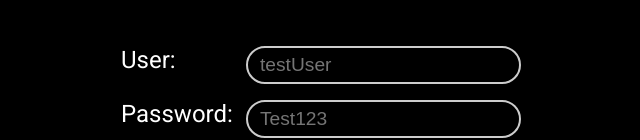
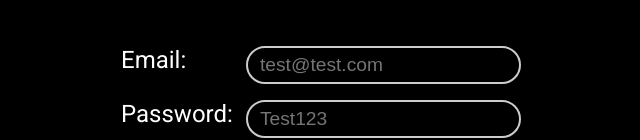
Before and after one commit to olivercastroteran/spotify-clone, a React (Create React App) app: page / in a window 1280 px wide. Shown: the part 363-503 px from the top of the page, without its empty margins (319-959 px from the left). Built offline with nearby package versions, Linux system fonts and the light colour scheme.

Commit message:
login with email and password functionality implemented

```diff
--- a/package.json
+++ b/package.json
@@ -6,6 +6,7 @@
     "@testing-library/jest-dom": "^5.11.5",
     "@testing-library/react": "^11.1.0",
     "@testing-library/user-event": "^12.1.10",
+    "firebase": "^8.0.0",
     "node-sass": "^4.14.1",
     "react": "^17.0.1",
     "react-dom": "^17.0.1",
--- a/src/App.js
+++ b/src/App.js
@@ -1,12 +1,12 @@
-import { useState } from 'react';
 import './App.scss';
 import { BrowserRouter, Switch, Route } from 'react-router-dom';
 import { Login, Home, Favorites, User, NotFound } from './views';
 import Sidebar from './components/sidebar/Sidebar';
 import Player from './components/player/Player';
+import { useSelector } from 'react-redux';
 
 function App() {
-  const [isLoggedIn] = useState(false);
+  const isLoggedIn = useSelector((state) => state.auth.isLoggedIn);
 
   if (!isLoggedIn) {
     return <Login />;
--- a/src/index.js
+++ b/src/index.js
@@ -2,12 +2,22 @@ import React from 'react';
 import ReactDOM from 'react-dom';
 import './index.scss';
 import App from './App';
+import { createStore } from 'redux';
+import { Provider } from 'react-redux';
 import reportWebVitals from './reportWebVitals';
+import rootReducer from './store/reducers/rootReducer';
+
+const store = createStore(
+  rootReducer,
+  window.__REDUX_DEVTOOLS_EXTENSION__ && window.__REDUX_DEVTOOLS_EXTENSION__()
+);
 
 ReactDOM.render(
-  <React.StrictMode>
-    <App />
-  </React.StrictMode>,
+  <Provider store={store}>
+    <React.StrictMode>
+      <App />
+    </React.StrictMode>
+  </Provider>,
   document.getElementById('root')
 );
 
--- /dev/null
+++ b/src/store/actions/authActions.js
@@ -0,0 +1,6 @@
+export const loginAction = (isValid) => {
+  return {
+    type: 'LOGIN_USER',
+    payload: isValid,
+  };
+};
--- /dev/null
+++ b/src/store/reducers/authReducer.js
@@ -0,0 +1,15 @@
+const initState = {
+  isLoggedIn: false,
+};
+
+export const authReducer = (state = initState, action) => {
+  switch (action.type) {
+    case 'LOGIN_USER':
+      return {
+        ...state,
+        isLoggedIn: action.payload,
+      };
+    default:
+      return state;
+  }
+};
--- /dev/null
+++ b/src/store/reducers/rootReducer.js
@@ -0,0 +1,8 @@
+import { combineReducers } from 'redux';
+import { authReducer } from './authReducer';
+
+const rootReducer = combineReducers({
+  auth: authReducer,
+});
+
+export default rootReducer;
--- a/src/views/login/Login.js
+++ b/src/views/login/Login.js
@@ -1,31 +1,59 @@
 import { useState } from 'react';
 import './Login.scss';
 import { ReactComponent as SpotifyIcon } from '../../assets/images/spotify.svg';
+import { auth } from '../../config/fbConfig';
+import { useDispatch } from 'react-redux';
+import { loginAction } from '../../store/actions/authActions';
 
 const Login = () => {
-  const [user, setUser] = useState('');
+  const dispatch = useDispatch();
+
+  const [email, setEmail] = useState('');
   const [password, setPassword] = useState('');
   const [isError, setIsError] = useState(false);
   const [message, setMessage] = useState('');
 
   const checkError = () => {
-    if (user !== 'testUser' && password !== 'Test123') {
+    let isValid;
+
+    if (email !== 'test@test.com' && password !== 'Test123') {
       setIsError(true);
-      setMessage(`Please enter 'testUser' for User and 'Test123' for Password`);
-    } else if (user !== 'testUser') {
+      setMessage(
+        `Please enter 'test@test.com' for Email and 'Test123' for Password`
+      );
+      isValid = false;
+      return isValid;
+    } else if (email !== 'test@test.com') {
       setIsError(true);
-      setMessage(`Please enter 'testUser' for User`);
+      setMessage(`Please enter 'test@test.com' for Email`);
+      isValid = false;
+      return isValid;
     } else if (password !== 'Test123') {
       setIsError(true);
       setMessage(`Please enter 'Test123' for Password`);
-    } else {
-      setIsError(false);
+      isValid = false;
+      return isValid;
     }
+
+    setIsError(false);
+    isValid = true;
+    return isValid;
   };
 
   const handleSubmit = (e) => {
     e.preventDefault();
-    checkError();
+    const isValid = checkError();
+
+    isValid &&
+      auth
+        .signInWithEmailAndPassword(email, password)
+        .then((auth) => {
+          if (auth) {
+            //console.log(auth);
+            dispatch(loginAction(isValid));
+          }
+        })
+        .catch((err) => alert(err.message));
   };
 
   return (
@@ -39,14 +67,14 @@ const Login = () => {
 
       <form className="login__form" onSubmit={handleSubmit}>
         <div className="login__field">
-          <label htmlFor="user">User:</label>
+          <label htmlFor="email">Email:</label>
           <input
-            type="text"
+            type="email"
             autoComplete="off"
-            id="user"
-            value={user}
-            placeholder="testUser"
-            onChange={(e) => setUser(e.target.value)}
+            id="email"
+            value={email}
+            placeholder="test@test.com"
+            onChange={(e) => setEmail(e.target.value)}
           />
         </div>
 
```
Also changed, not shown: 2 other files (tests, documents, lock files or other folders).
